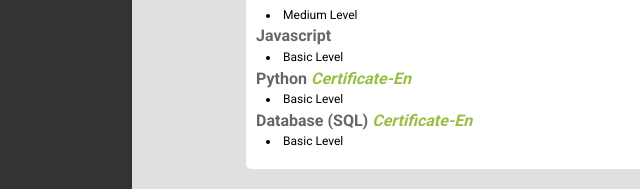
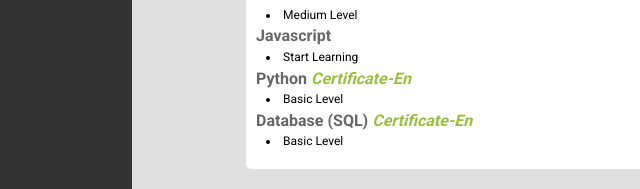
Before and after one commit to ibrahemnaser/Portfolio, a plain HTML site: page index.html in a window 1280 px wide. Shown: the part 1237-1426 px from the top of the page, 311-951 px from the left. Drawn offline with Linux system fonts and the light colour scheme.

Commit message:
modify content

```diff
--- a/index.html
+++ b/index.html
@@ -123,7 +123,7 @@
                   <dt>css</dt>
                     <dd>medium level</dd>
                   <dt>javascript</dt>
-                    <dd>basic level</dd>
+                    <dd>start learning</dd>
                   <dt>python <a href="https://drive.google.com/file/d/14IrE_Eddb2I7T0EvsTQRyAAa1-HnFxg8/view?usp=sharing" target="_blank"><em>Certificate-En</em></a></dt>
                     <dd>basic level</dd>
                   <dt>database (SQL) <a href="https://drive.google.com/file/d/1xJqtdxvdbAed_IH_pGNxXIm9atBNLlXO/view?usp=sharing" target="_blank"><em>Certificate-En</em></a></dt>
```
